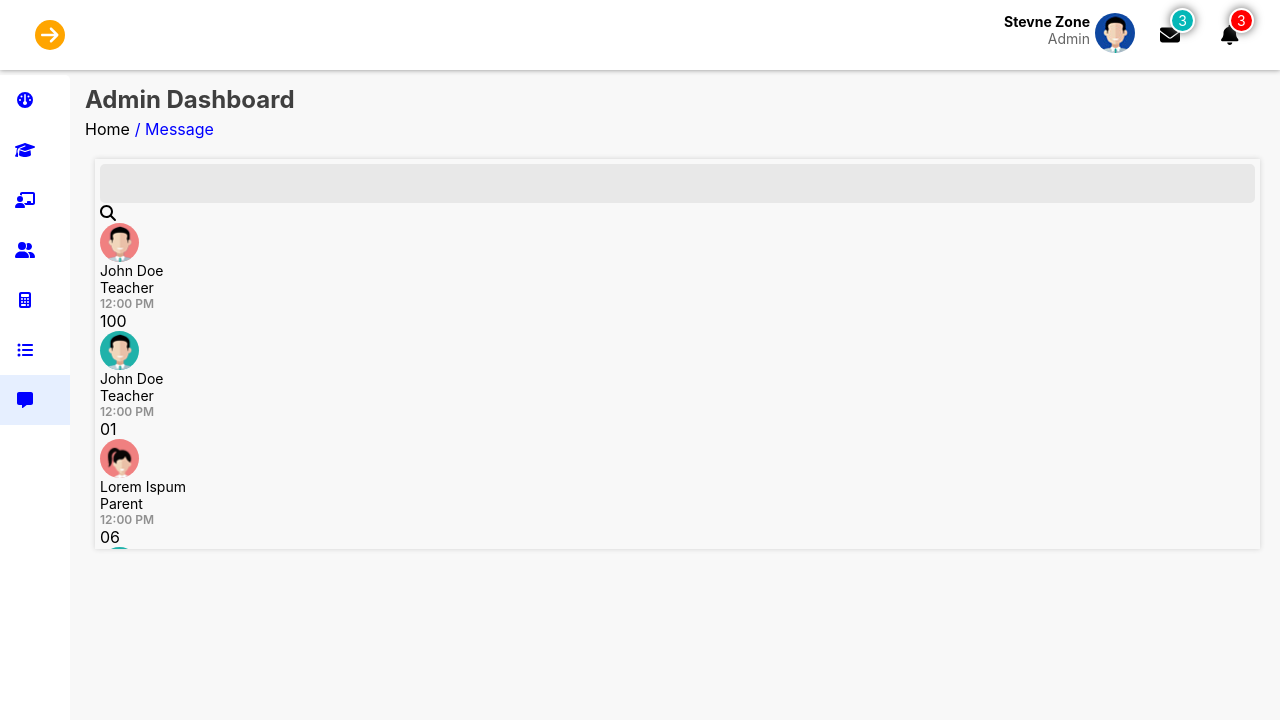
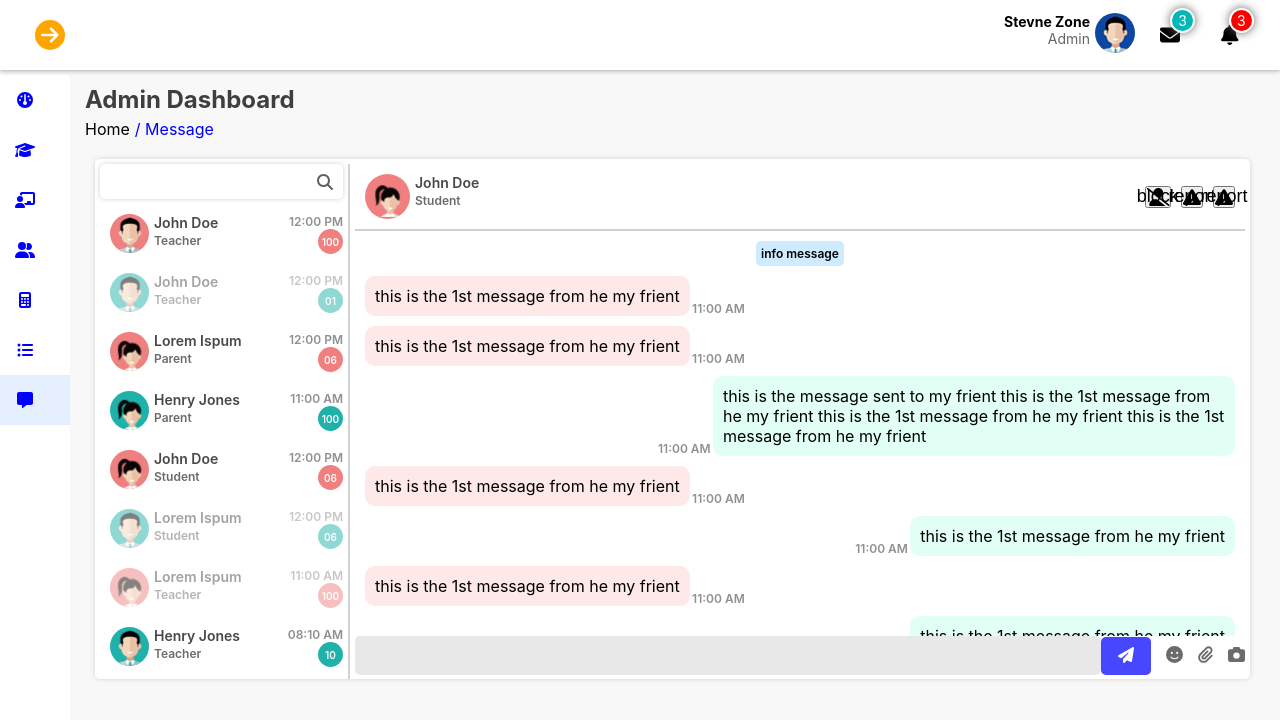
Before and after one commit to Vinoth82003/school_frontend, a React (Create React App) app: page / in a window 1280 px wide. Shown: the top 720 px of the page. Built offline with nearby package versions, Linux system fonts and the light colour scheme.

Commit message:
Message component css

```diff
--- a/src/css/addstudent.css
+++ b/src/css/addstudent.css
@@ -141,7 +141,9 @@ input[type="file"] {
 
 .select_profile img {
   max-width: 100%;
+  min-width: 90%;
   max-height: 100%;
+  min-height: 90%;
   border-radius: 50%;
 }
 
--- a/src/css/message.css
+++ b/src/css/message.css
@@ -1,69 +1,5 @@
 ul {
   list-style: none;
-}
-
-.inner_list {
-  display: flex;
-  flex-direction: row;
-  align-items: flex-start;
-  flex-wrap: nowrap;
-  justify-content: space-between;
-  padding: 5px;
-}
-
-.inner_list:hover {
-  background: #fff;
-  cursor: pointer;
-  transition: all 0.2s;
-}
-
-.contact_list_ul {
-  width: 100%;
-  display: flex;
-  flex-direction: column;
-  margin-top: 10px;
-  width: 220px;
-}
-
-.message_left {
-  width: 220px;
-  min-width: 220px;
-  max-width: 220px;
-  background: #f4f4f4;
-  position: relative;
-  height: 100%;
-  position: fixed;
-  max-height: 380px !important;
-  overflow-y: scroll;
-}
-
-.message_top {
-  display: flex;
-  align-items: center;
-  justify-content: space-between;
-  flex-wrap: wrap;
-  gap: 10px;
-  padding: 5px;
-}
-
-.teacher {
-  background: rgb(214, 170, 255);
-}
-
-.tag.student {
-  background: rgb(252, 196, 182);
-}
-
-.roll {
-  font-size: 14px;
-  font-weight: 600;
-  color: #616161;
-}
-
-.StudName {
-  font-size: 12px;
-  font-weight: 600;
-  color: #616161;
 }
 
 .user_profile {
@@ -97,130 +33,315 @@ ul {
   background: lightseagreen;
 }
 
+.list:nth-child(odd) .count {
+  --bg-count: lightcoral;
+}
+
+.list:nth-child(even) .count {
+  --bg-count: lightseagreen;
+}
+
 .message_box {
   display: flex;
   align-items: flex-start;
   flex-direction: row;
   padding: 5px;
   box-shadow: 0px 0px 5px #d1d1d1;
-  max-height: 390px !important;
+  max-height: 520px !important;
+  overflow-y: scroll;
+  position: relative;
+  width: calc(100% - 10px);
+  background: #fff;
+  border-radius: 5px;
+}
+
+.inner_message_box {
+  position: relative;
+  width: 100%;
+  height: 100%;
+  display: flex;
+}
+
+.chat_contact {
+  width: 250px;
+  border-right: 2px solid #d1d1d1;
+}
+
+.contact_top {
+  display: flex;
+  align-items: center;
+  position: relative;
+}
+
+.search {
+  display: flex;
+  align-items: center;
+  gap: 10px;
+  width: 100%;
+  position: relative;
+}
+
+.search input {
+  width: calc(100% - 5px);
+  padding: 10px;
+  background: #fff;
+  border: none;
+  box-shadow: 0px 0px 5px #d1d1d1;
+  border-radius: 5px;
+}
+
+.search_icon {
+  position: absolute;
+  right: 15px;
+  color: #606060;
+}
+
+.contacts {
+  position: relative;
+  display: block;
+  width: 100%;
+  max-height: 475px;
+  overflow-x: hidden;
+  overflow-y: scroll;
+  margin-top: 5px;
+}
+
+.convo_box {
+  height: 405px;
   overflow-y: scroll;
 }
 
-.conversation_top {
+.convo_box::-webkit-scrollbar-track {
+  background: #f4b4b4;
+}
+
+.convo_box::-webkit-scrollbar-thumb {
+  background: #7bd7b2;
+}
+
+.list {
+  width: 100%;
+}
+
+.list .inner_contact {
   display: flex;
   align-items: flex-start;
-  justify-content: space-between;
-  flex-wrap: wrap;
-  gap: 10px;
-  padding: 5px 10px;
-  background: #f0f0f0;
-  box-shadow: 0px 3px 3px #d1d1d1;
+  gap: 5px;
+  position: relative;
+  padding: 10px;
 }
 
-.message_conversation {
-  width: calc(100% - 220px);
-  position: relative;
-  left: 220px;
+.contacts.user_name,
+.time_count {
   display: flex;
   flex-direction: column;
-  justify-content: flex-start;
 }
 
-.conv_prof {
+.contacts.user_name {
+  width: 140px;
+  text-transform: capitalize;
+}
+
+.time_count {
+  position: absolute;
+  right: 5px;
   display: flex;
-  align-items: flex-start;
+}
+
+.time_count .count {
+  font-size: 10px;
+  background: var(--bg-count);
+  width: 25px;
+  height: 25px;
+  display: flex;
+  align-items: center;
+  justify-content: center;
+  border-radius: 50%;
+  font-weight: 600;
+  color: #fff;
+  align-self: flex-end;
+}
+
+.proffesion {
+  color: #6b6b6b;
+  font-size: 12px;
+  font-weight: 600;
+}
+
+.uname {
+  font-weight: 600;
+  color: #484848;
+  font-size: 14px;
+}
+
+.list:hover {
+  background: #f5f5f5;
+  transition: all 0.3s;
+  cursor: pointer;
+}
+
+.message_top {
+  padding: 10px;
+  border-bottom: 2px solid #d0d0d0;
+}
+
+.chat_message {
+  max-width: calc(100% - 255px);
+  width: calc(100% - 255px);
+  margin-left: 5px;
+}
+
+.message_top {
+  display: flex;
+  align-items: center;
+  justify-content: space-between;
   gap: 10px;
 }
 
-.conv_prof .roll,
-.conv_prof .StudName {
-  font-size: 14px;
-  color: #333;
+.message_top_prof .contacts.user_name h3 {
+  font-size: 115%;
 }
 
-.conversation_top .msgOptList {
-  font-size: 16px;
+.message_top_prof .contacts.user_name .proffesion {
+  font-size: 12px;
+}
+
+.message_top_prof {
+  display: flex;
+  align-items: flex-start;
+  gap: 5px;
+}
+
+.message_top_prof .user_profile {
+  width: 45px;
+  min-width: 45px;
+  max-width: 45px;
+  min-height: 45px;
+  max-height: 45px;
+  height: 45px;
+}
+
+.message_top_prof .user_profile img {
+  width: 90%;
+  height: 90%;
+}
+
+.msg_opt {
   position: relative;
-  width: 30px;
-  height: 30px;
   display: flex;
   align-items: center;
   justify-content: center;
+  font-size: 18px;
 }
 
-.conversation_top .msgOptList:hover .text_hover {
-  display: flex;
-  animation: move_up 0.3s ease-in forwards;
+.msg_opt .btn-text {
+  position: absolute;
 }
 
-@keyframes move_up {
-  100% {
-    transform: translateY(0px);
-    opacity: 1;
-  }
+.list.blocked {
+  opacity: 0.5;
+  cursor: not-allowed;
 }
 
-.text_hover {
-  position: absolute;
-  top: 50px;
+ul.convo_box {
+  width: 100%;
+  display: flex;
+  flex-direction: column;
+  gap: 10px;
+  align-items: center;
   padding: 10px;
-  background: #333;
-  color: #fff;
-  border-radius: 5px;
-  display: flex;
-  justify-content: center;
-  transform: translateY(30px);
-  opacity: 0;
-  font-size: 14px;
-  display: none;
 }
 
-.convo_box {
+.recievedMsg {
+  align-self: flex-start;
+  background: rgb(254, 232, 232);
+}
+
+.sentMsg {
+  align-self: flex-end;
+  background: rgb(225, 255, 245);
+}
+
+.msg {
+  border-radius: 10px;
+  padding: 10px;
+  max-width: 60%;
+  min-width: 200px;
+}
+
+.info {
+  background: rgb(206, 235, 255);
+  font-size: 12px;
+  padding: 5px;
+  border-radius: 5px;
+  font-weight: 600;
+  max-width: 150px;
+  min-width: 20px;
+}
+
+.msg {
+  position: relative;
+}
+
+.msg .time {
+  position: absolute;
+}
+
+.recievedMsg .time {
+  right: -55px;
+  bottom: -17px;
+  bottom: 0;
+}
+
+.sentMsg .time {
+  left: -55px;
+  bottom: -17px;
+  bottom: 0;
+}
+
+.message_send_box {
+  display: flex;
+  align-items: center;
+  width: 100%;
+  gap: 15px;
+}
+
+.input_box {
+  width: 100%;
   position: relative;
   display: flex;
   align-items: center;
-  height: 100%;
-  flex-direction: column;
-  padding: 10px;
+  justify-content: flex-end;
+}
+
+.msg_opts {
+  display: flex;
+  align-items: center;
   gap: 15px;
 }
 
-.convo_box .recieve {
-  align-self: flex-start;
-  background: rgb(223, 247, 255);
+button.inp-icon {
+  right: 0px;
+  padding: 10px;
+  border-radius: 5px;
+  border: none;
+  background: #4747ff;
+  color: #fff;
+  min-width: 50px;
+  cursor: pointer;
+  height: 100%;
+  font-size: 16px;
 }
 
-.convo_box .sent {
-  align-self: flex-end;
-  background: #ffd4d4;
+button.inp-icon:hover {
+  background: #0000ff;
+  transition: all 0.4s;
 }
 
-.convo_box .recieve,
-.convo_box .sent {
-  padding: 10px;
-  border-radius: 15px;
-  position: relative;
-  max-width: 70%;
+.msg_opts button {
+  font-size: 17px;
+  background: transparent;
+  border: none;
+  color: #6b6b6b;
+  cursor: pointer;
 }
-
-.inner_message_li .time {
-  position: absolute;
-  margin-top: 10px;
-}
-
-.convo_box .recieve .inner_message_li .time {
-  right: 0;
-}
-
-.convo_box .sent .inner_message_li .time {
-  left: 0;
-}
-
-.info {
-  padding: 5px;
-  border-radius: 5px;
-  background: #c3ffc3;
-  min-width: 50px;
-  text-align: center;
-}
--- a/src/css/promotion.css
+++ b/src/css/promotion.css
@@ -79,3 +79,53 @@
 .std {
   text-align: center;
 }
+
+.save {
+  align-self: right;
+  padding: 10px 15px;
+  border-radius: 20px;
+  background: rgb(100, 174, 100);
+  border: none;
+  color: #ffffff;
+}
+
+.save:hover {
+  background: rgb(40, 113, 40);
+  cursor: pointer;
+}
+
+.select_bar {
+  margin-top: 10px;
+}
+
+.count_box {
+  padding: 5px;
+  border-radius: 5px;
+  background: orange;
+  color: #fff;
+}
+
+.promote {
+  --bg-clr: rgb(175, 228, 175);
+}
+
+.depromote {
+  --bg-clr: rgb(251, 166, 166);
+}
+.fail {
+  --bg-clr: rgb(251, 221, 166);
+}
+
+.btn {
+  padding: 10px 17px;
+  border-radius: 5px;
+  border: none;
+  text-transform: capitalize;
+  background: var(--bg-clr);
+  color: #3a3a3a;
+  cursor: pointer;
+}
+
+.btn:hover {
+  scale: 1.05;
+}
```
